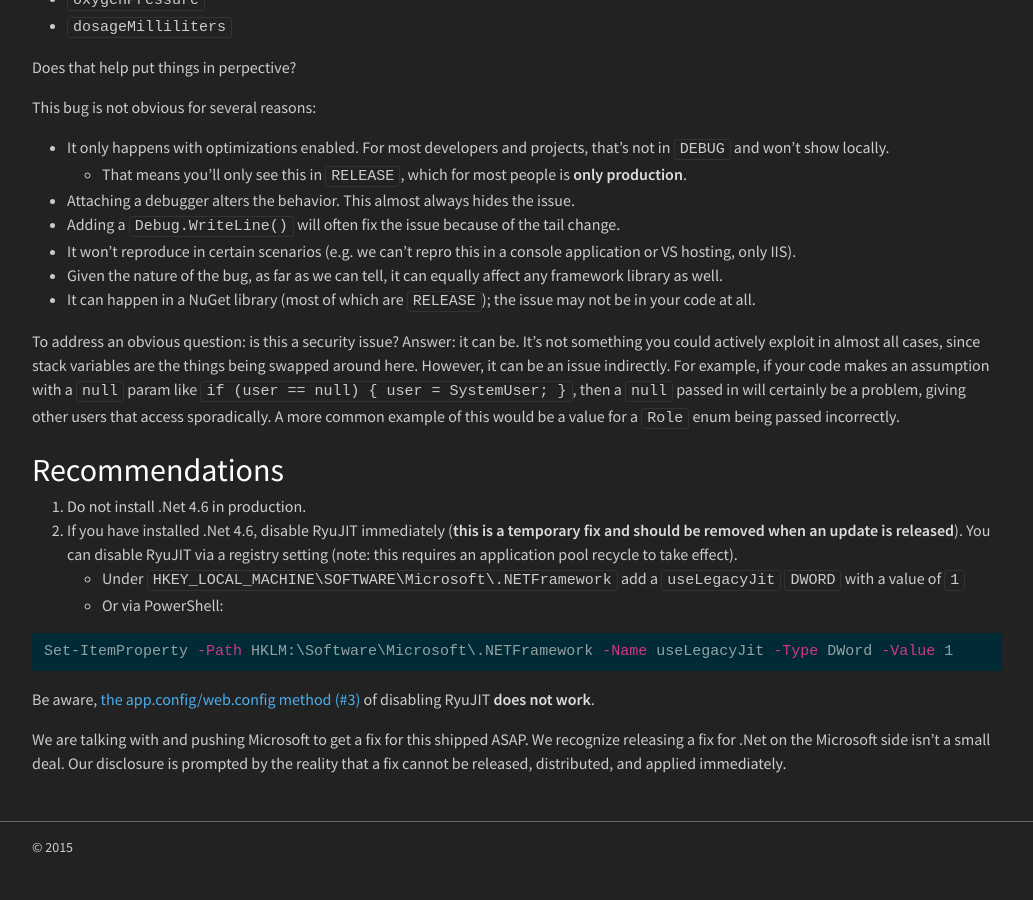
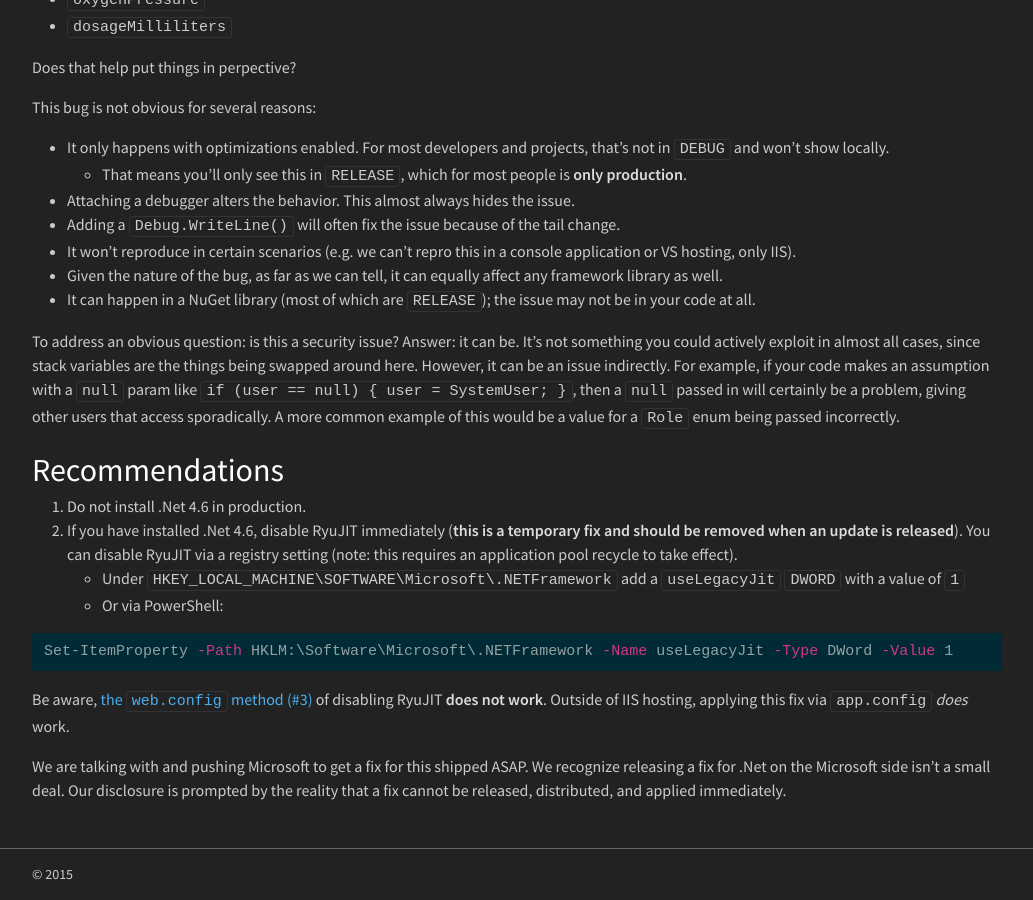
Before and after one commit to NickCraver/nickcraver.github.com, a Jekyll site: the page built from blog/_posts/2015-07-27-why-you-should-wait-on-dotnet-46.markdown, in a window 1280 px wide and 900 px high, scrolled down 2769 px. Shown: the whole window, without its empty margins (123-1156 px from the left). Built offline with Jekyll 4.4.1, drawn with Linux system fonts in a browser that asks for light colours; comment, search, counter and statistics services are not loaded; before the commit the page ends 3642 px from its top, so only the background shows below that.

Commit message:
Update web.config/app.config fix information - have double confirmation of app.config working for others.

```diff
--- a/blog/_posts/2015-07-27-why-you-should-wait-on-dotnet-46.markdown
+++ b/blog/_posts/2015-07-27-why-you-should-wait-on-dotnet-46.markdown
@@ -126,6 +126,6 @@ To address an obvious question: is this a security issue? Answer: it can be. It'
 Set-ItemProperty -Path HKLM:\Software\Microsoft\.NETFramework -Name useLegacyJit -Type DWord -Value 1
 {% endhighlight %}
 
-Be aware, [the app.config/web.config method (#3)](https://github.com/Microsoft/dotnet/blob/master/docs/testing-with-ryujit.md) of disabling RyuJIT **does not work**.
+Be aware, [the `web.config` method (#3)](https://github.com/Microsoft/dotnet/blob/master/docs/testing-with-ryujit.md) of disabling RyuJIT **does not work**. Outside of IIS hosting, applying this fix via `app.config` *does* work.
 
 We are talking with and pushing Microsoft to get a fix for this shipped ASAP. We recognize releasing a fix for .Net on the Microsoft side isn't a small deal. Our disclosure is prompted by the reality that a fix cannot be released, distributed, and applied immediately.
```
